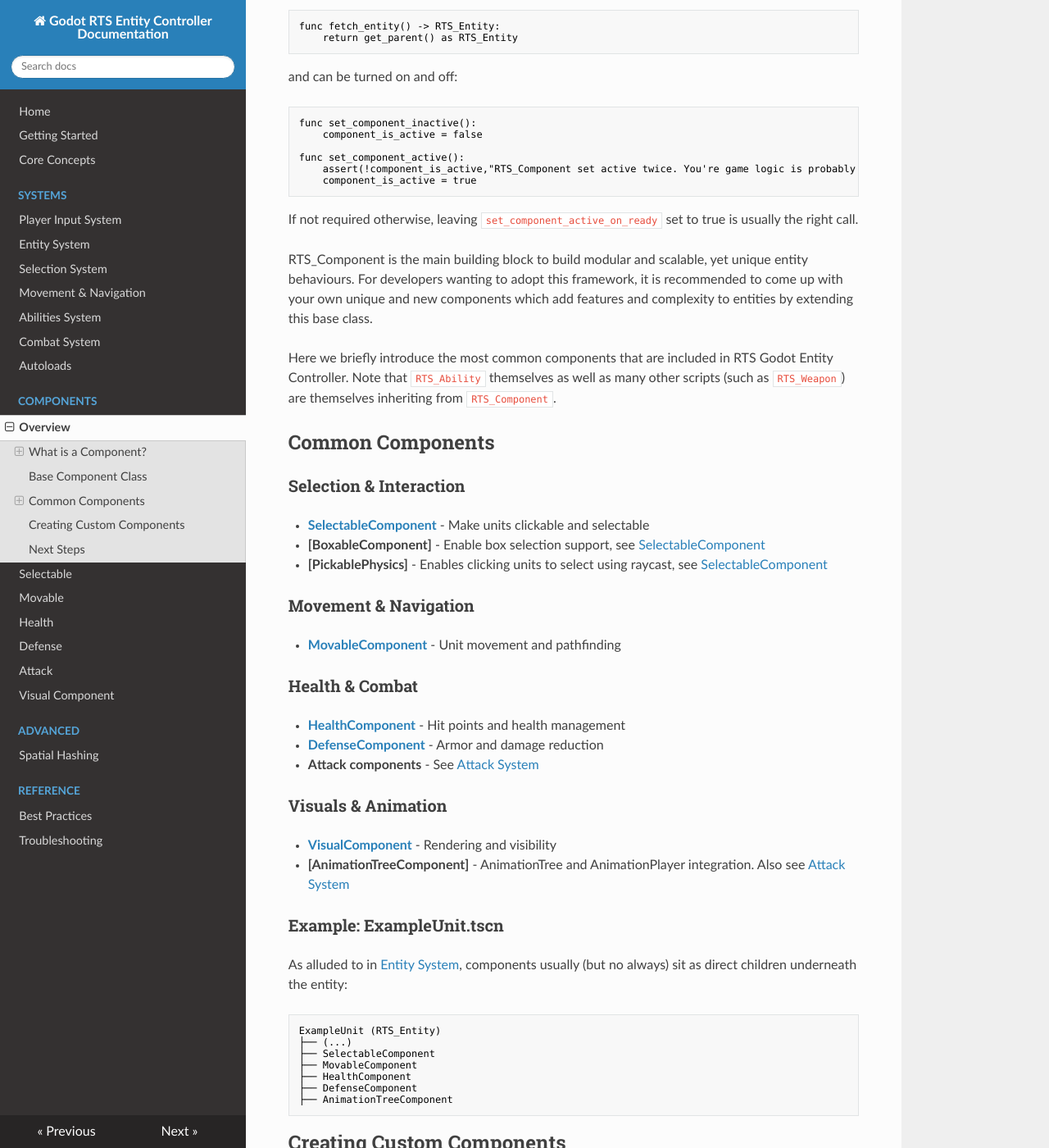
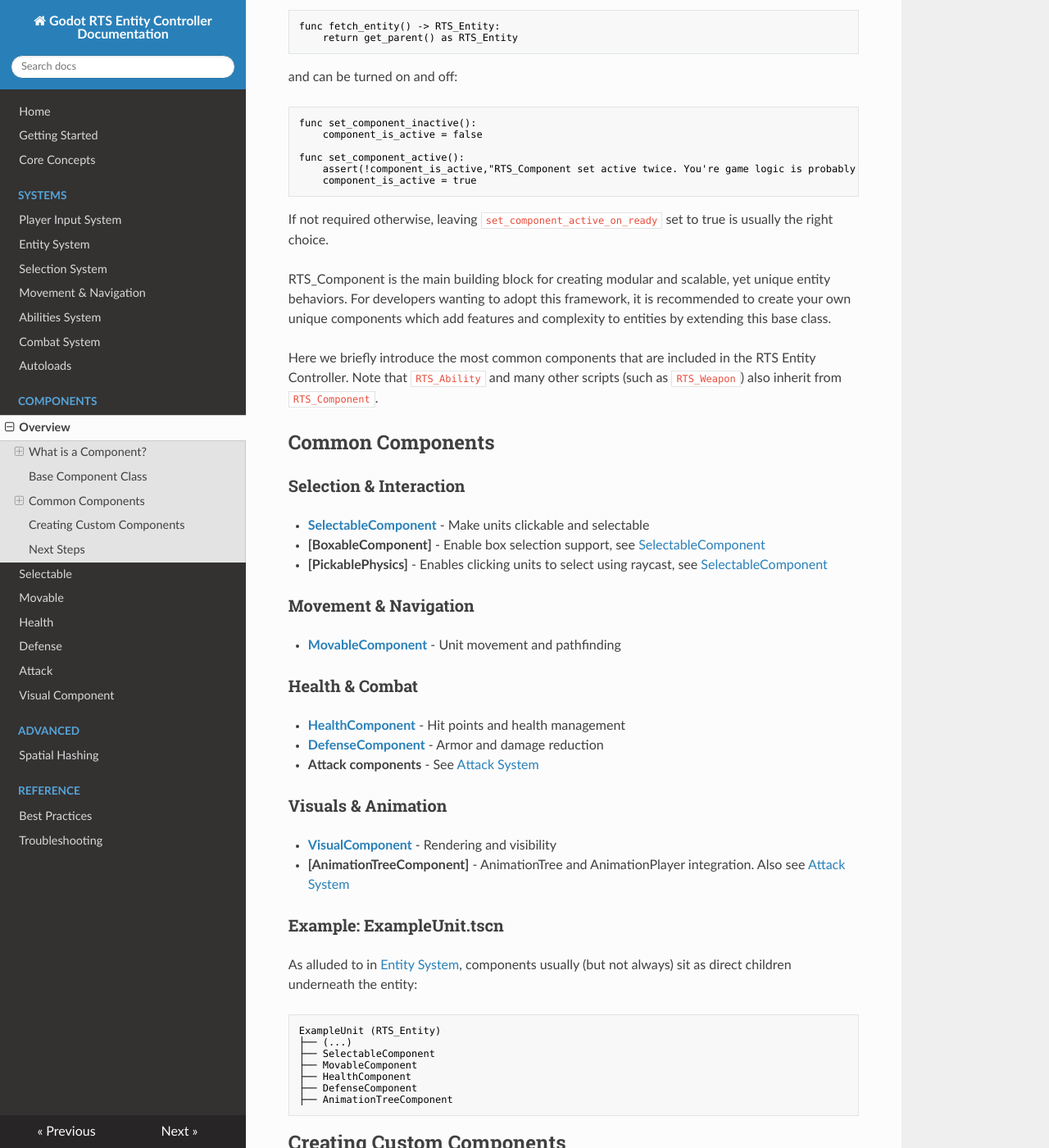
Before and after one commit to philipbeaucamp/godot-rts-entity-controller, an MkDocs documentation site: the page built from docs/components/overview.md, in a window 1280 px wide and 1400 px high, scrolled down 599 px. Shown: the whole window at 82% size. Built offline with MkDocs 1.6.1, drawn with Linux system fonts in a browser that asks for light colours; nearby versions of some CDN libraries; some of the changed text lies outside the part shown.

Commit message:
md spelling fixes

````diff
--- a/docs/components/overview.md
+++ b/docs/components/overview.md
@@ -14,7 +14,7 @@
 
 ## Base Component Class
 
-All components extend from the base class `RTS_Component`, which always has a reference to its entity (usually the parent)
+All components extend from the base class `RTS_Component`, which always has a reference to its entity (usually the parent).
 
 ```gdscript
 func fetch_entity() -> RTS_Entity:
@@ -32,12 +32,12 @@
 	component_is_active = true
 ```
 
-If not required otherwise, leaving `set_component_active_on_ready` set to true is usually the right call.
+If not required otherwise, leaving `set_component_active_on_ready` set to true is usually the right choice.
 
-RTS_Component is the main building block to build modular and scalable, yet unique entity behaviours. For developers wanting to adopt this framework, it is recommended to come up with your own unique and new components which add features and complexity to entities by extending this base class.
+RTS_Component is the main building block for creating modular and scalable, yet unique entity behaviors. For developers wanting to adopt this framework, it is recommended to create your own unique components which add features and complexity to entities by extending this base class.
 
-Here we briefly introduce the most common components that are included in RTS Godot Entity Controller.
-Note that `RTS_Ability` themselves as well as many other scripts (such as `RTS_Weapon`) are themselves inheriting from `RTS_Component`.
+Here we briefly introduce the most common components that are included in the RTS Entity Controller.
+Note that `RTS_Ability` and many other scripts (such as `RTS_Weapon`) also inherit from `RTS_Component`.
 
 
 ## Common Components
@@ -65,7 +65,7 @@
 
 ### Example: ExampleUnit.tscn
 
-As alluded to in [Entity System](../systems/entity.md), components usually (but no always) sit as direct children underneath the entity:
+As alluded to in [Entity System](../systems/entity.md), components usually (but not always) sit as direct children underneath the entity:
 
 ```
 ExampleUnit (RTS_Entity)
````
Also changed, not shown: other parts of docs/components/overview.md (+1 -1 lines), docs/core-concepts.md (+2 -2 lines), docs/getting-started.md (+1 -1 lines), docs/index.md (+2 -2 lines), docs/systems/combat.md (+3 -3 lines), docs/systems/selection.md (+5 -5 lines).
